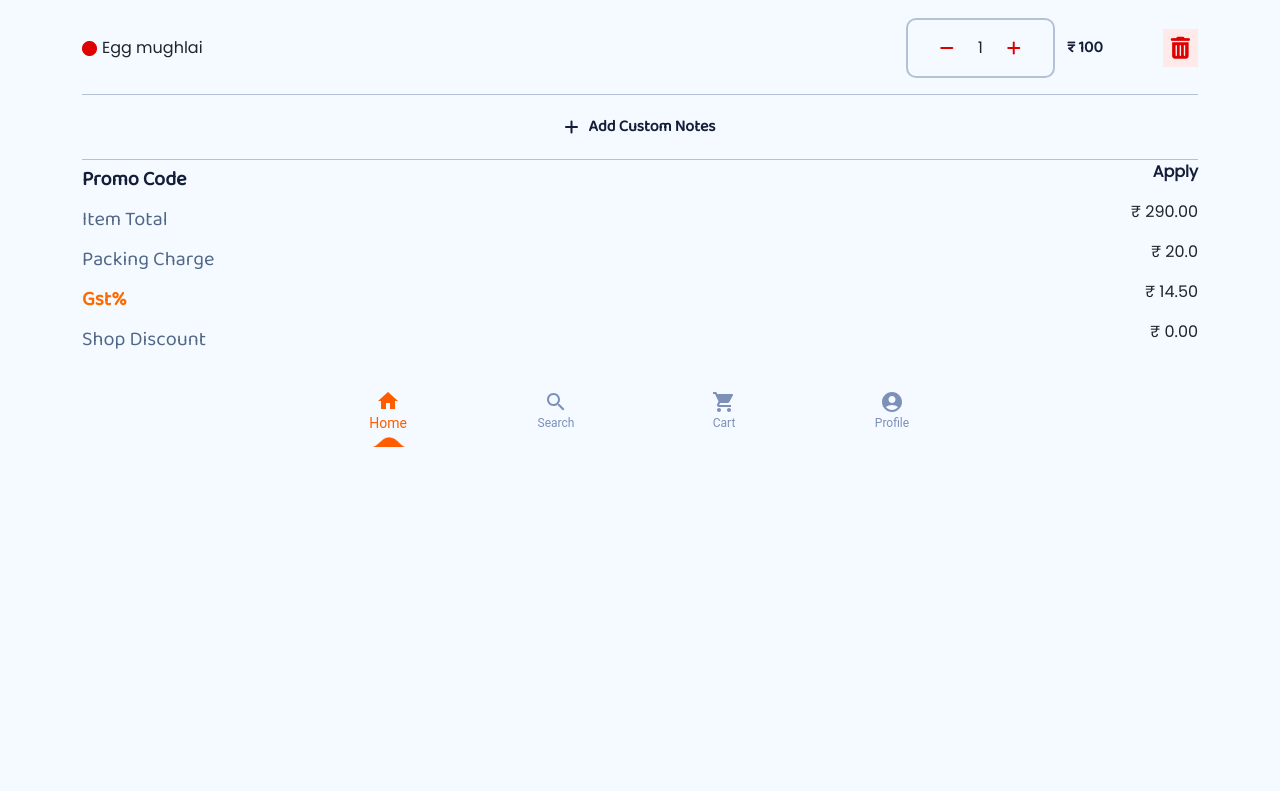
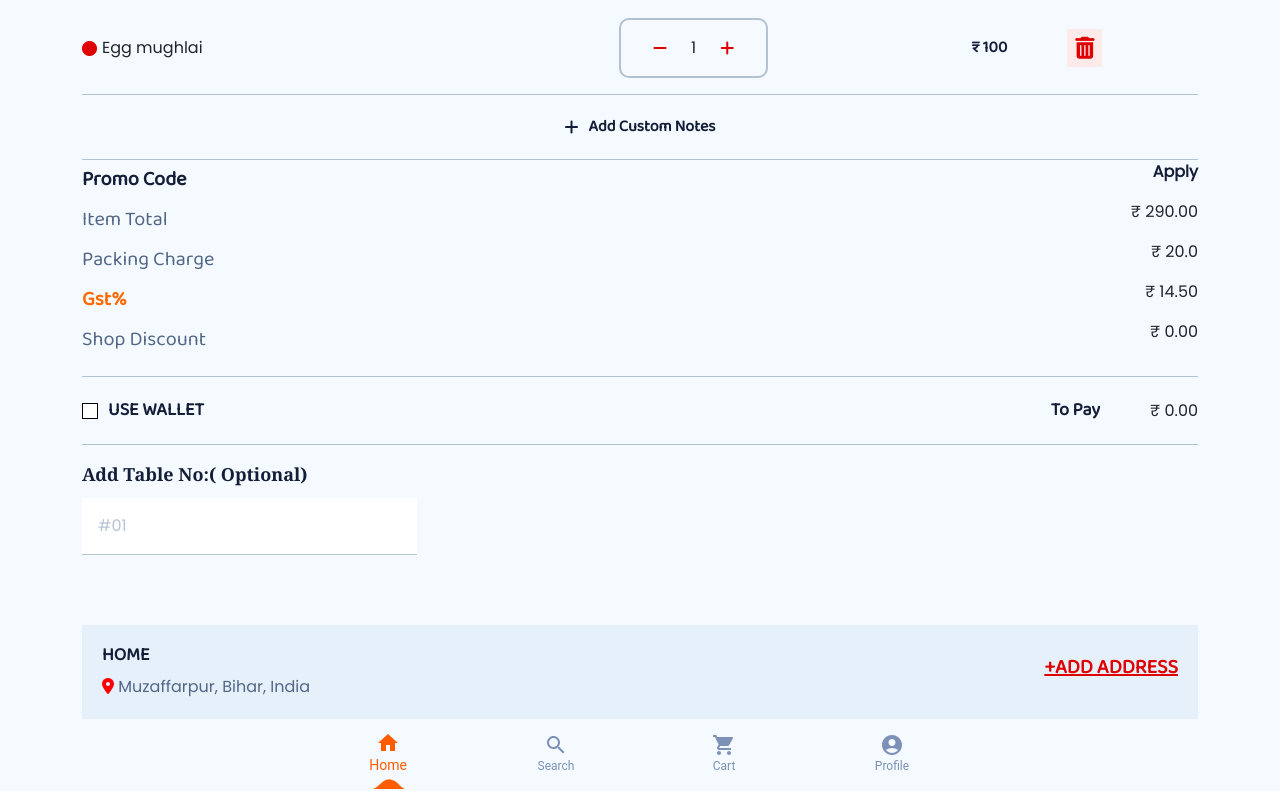
Before and after one commit to omarbinasad/Food-App-2, a React (Create React App) app: page /add-to-cart in a window 1280 px wide. Shown: the part 530-1321 px from the top of the page. Before the commit the page ends 979 px from the top, so only its background shows below. Built offline with nearby package versions, Linux system fonts and the light colour scheme.

Commit message:
atc page

```diff
--- a/src/Pages/AddToCart/Components/ATCProductList/ATCProductList.css
+++ b/src/Pages/AddToCart/Components/ATCProductList/ATCProductList.css
@@ -26,7 +26,7 @@
 }
 
 .atcProductRight-div {
-  width: auto;
+  width: 80%;
   display: flex;
   align-items: center;
   justify-content: space-around;
@@ -87,6 +87,19 @@
   font-weight: 600;
   cursor: pointer;
 }
+.atc-useWallet-div {
+  display: flex;
+  justify-content: center;
+  align-items: center;
+  gap: 10px;
+  width: 100%;
+  background-color: transparent;
+  border-top: 1px solid #97a9c2b0;
+  border-bottom: 1px solid #97a9c2b0;
+  border-left: 0;
+  border-right: 0;
+  padding: 20px 0px;
+}
 .atc-payment-details li {
   width: 100%;
   display: flex;
@@ -126,3 +139,156 @@
   display: flex;
   align-items: center;
 }
+.form-check-input {
+  border-radius: 0px !important;
+  margin: 0;
+  border-color: #000000;
+  cursor: pointer;
+}
+.form-check-input:checked {
+  background-color: #fe6900;
+  border-color: #000000;
+}
+
+.atc-useWallet-div {
+  display: flex;
+  justify-content: space-between;
+  align-items: center;
+  width: 100%;
+  background-color: transparent;
+  border-top: 1px solid #97a9c2b0;
+  border-bottom: 1px solid #97a9c2b0;
+  border-left: 0;
+  border-right: 0;
+}
+
+.atc-useWallet-div h3 {
+  display: flex;
+  align-items: center;
+  font-family: "Baloo Da 2";
+  font-size: 20px;
+  font-weight: 500;
+  color: #000000;
+  margin: 0;
+}
+.atc-useWallet-input-div {
+  display: flex;
+  gap: 10px;
+  align-items: center;
+}
+.atc-useWallet-input-div label {
+  font-family: "Baloo Da 2";
+  font-style: normal;
+  font-weight: 600;
+  font-size: 18px;
+  align-items: center;
+  color: #141e38;
+}
+.atc-useWallet-text-div {
+  display: flex;
+  gap: 50px;
+  align-items: center;
+  justify-content: center;
+}
+.atc-useWallet-text-div p {
+  margin: 0;
+}
+.atc-useWallet-text-div h3 {
+  font-family: "Baloo Da 2";
+  font-style: normal;
+  font-weight: 600;
+  font-size: 18px;
+  align-items: center;
+  color: #141e38;
+}
+
+.add-table-form {
+  display: flex;
+  flex-direction: column;
+  gap: 10px;
+}
+.add-table-form label {
+  font-family: "georgia";
+  font-style: normal;
+  font-weight: 600;
+  font-size: 18px;
+  align-items: center;
+  color: #141e38;
+}
+
+.add-table-form-input {
+  width: 30%;
+  border-bottom: 1px solid #97a9c2b0;
+  border-top: 0;
+  border-right: 0;
+  border-left: 0;
+  padding: 16px;
+}
+input::placeholder {
+  color: #97a9c2b0;
+}
+.add-adsress-wraper {
+  background: #e6f0fa;
+  margin-top: 70px;
+  padding: 20px;
+  display: flex;
+  align-items: center;
+  justify-content: space-between;
+}
+.add-adsress-1st-half i {
+  color: red;
+}
+.add-adsress-1st-half p {
+  margin: 0;
+  color: #516787;
+}
+.add-adsress-1st-half h3 {
+  font-family: "Baloo Da 2";
+  font-style: normal;
+  font-weight: 600;
+  font-size: 18px;
+  color: #141e38;
+}
+.add-adsress-2nd-half h3 {
+  font-family: "Baloo Da 2";
+  font-style: normal;
+  font-weight: 600;
+  font-size: 20px;
+  text-decoration-line: underline;
+
+  color: #df0000;
+}
+@media screen and (max-width: 768px) {
+  .add-table-form-input {
+    width: 90%;
+  }
+}
+
+@media screen and (min-width: 20px) and (max-width: 500px) {
+  .atcProductName-div > p {
+    font-size: 12px;
+  }
+  .atcProductName-div > img {
+    width: 20%;
+  }
+  .atc-price-action-div i {
+    font-size: 70%;
+  }
+  .atc-price-action-div {
+    gap: 10px;
+  }
+  .atc-price-action-div p {
+    font-size: 10px;
+  }
+  .atcProductQbtns-div {
+    border: 1px solid #97a9c2b0;
+    border-radius: 5px;
+    padding: 2px;
+  }
+  .input-group-text > .product-quantity-minus {
+    font-size: x-small;
+  }
+  .input-group-text > .product-quantity-plus {
+    font-size: x-small;
+  }
+}
--- a/src/Pages/AddToCart/Components/ATCProductList/ATCProductList.js
+++ b/src/Pages/AddToCart/Components/ATCProductList/ATCProductList.js
@@ -38,7 +38,7 @@ const ATCProductList = () => {
                 </button>
               </div>
               <div className="atc-price-action-div ">
-                <p>₹ 70</p> <i class="fa-solid fa-trash-can"></i>
+                <p>₹ 70</p> <i className="fa-solid fa-trash-can"></i>
               </div>
             </div>
           </li>
@@ -66,7 +66,7 @@ const ATCProductList = () => {
                 </button>
               </div>
               <div className="atc-price-action-div ">
-                <p>₹ 120</p> <i class="fa-solid fa-trash-can"></i>
+                <p>₹ 120</p> <i className="fa-solid fa-trash-can"></i>
               </div>
             </div>
           </li>
@@ -94,15 +94,18 @@ const ATCProductList = () => {
                 </button>
               </div>
               <div className="atc-price-action-div ">
-                <p>₹ 100</p> <i class="fa-solid fa-trash-can"></i>
+                <p>₹ 100</p> <i className="fa-solid fa-trash-can"></i>
               </div>
             </div>
           </li>
         </ul>
+
         <div>
+          {/* add custom notes start */}
           <button className="atc-noteAdd-btn">
             <i className="fa-solid fa-plus"></i> Add Custom Notes
           </button>
+          {/* add custom notes end */}
           <ul className="atc-payment-details">
             <li>
               <h3 className="bold-txt">Promo Code</h3>
@@ -127,6 +130,47 @@ const ATCProductList = () => {
               <p>₹ 0.00</p>
             </li>
           </ul>
+          <ul className="atc-useWallet-div">
+            <li className="atc-useWallet-input-div">
+              <input
+                className="form-check-input"
+                type="checkbox"
+                value=""
+                id="flexCheckDefault"
+              />
+              <label className="form-check-label" for="flexCheckDefault">
+                USE WALLET
+              </label>
+            </li>
+            <li className="atc-useWallet-text-div">
+              <h3>To Pay</h3>
+              <p>₹ 0.00</p>
+            </li>
+          </ul>
+          {/* add table No start */}
+          <div className="add-table-form-div">
+            <form className="add-table-form">
+              <label>Add Table No:( Optional)</label>
+              <input
+                className="add-table-form-input"
+                type="text"
+                placeholder="#01"
+              />
+            </form>
+          </div>
+          {/* add table No end */}
+        </div>
+        <div className="add-adsress-wraper">
+          <div className="add-adsress-1st-half">
+            <h3>HOME</h3>
+            <p>
+              <i className="fa-solid fa-location-dot"></i> Muzaffarpur, Bihar,
+              India
+            </p>
+          </div>
+          <div className="add-adsress-2nd-half">
+            <h3>+ADD ADDRESS</h3>
+          </div>
         </div>
       </div>
     </div>
```
Also changed, not shown: src/Pages/AddToCart/Components/ATCBanner/ATCBanner.css (line endings or trailing spaces).
